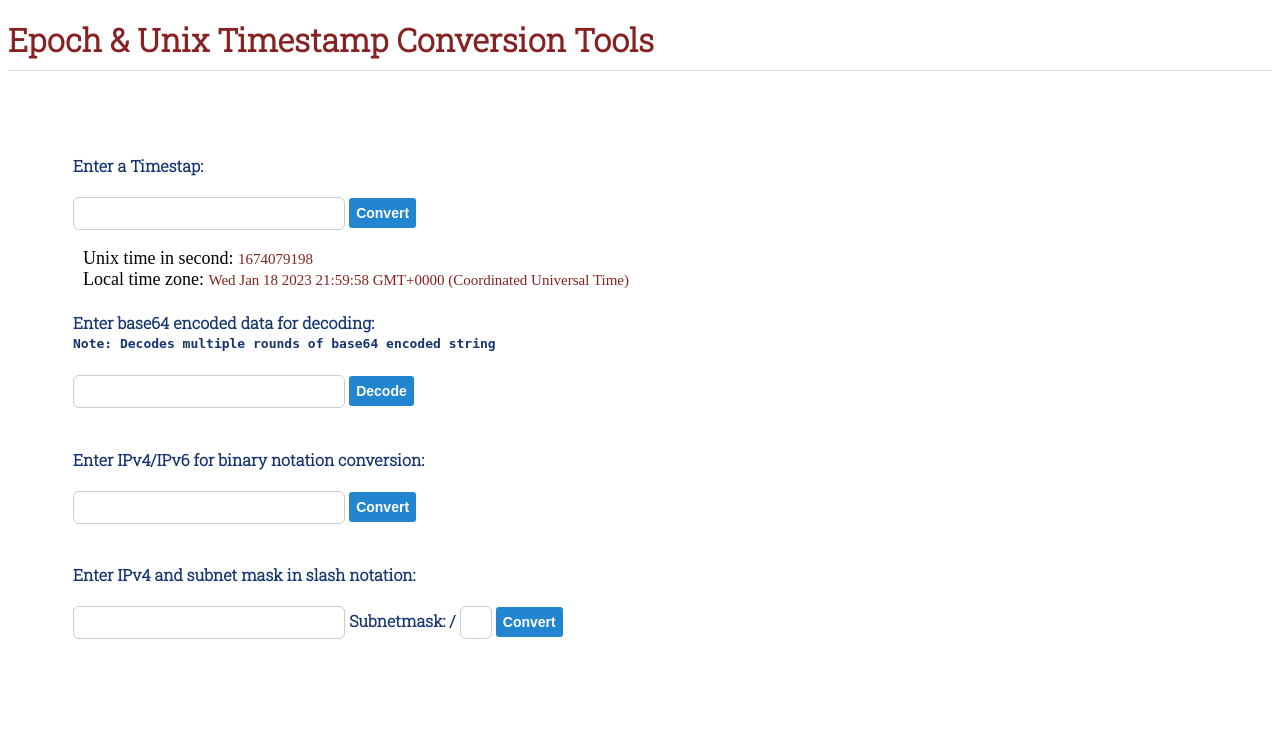
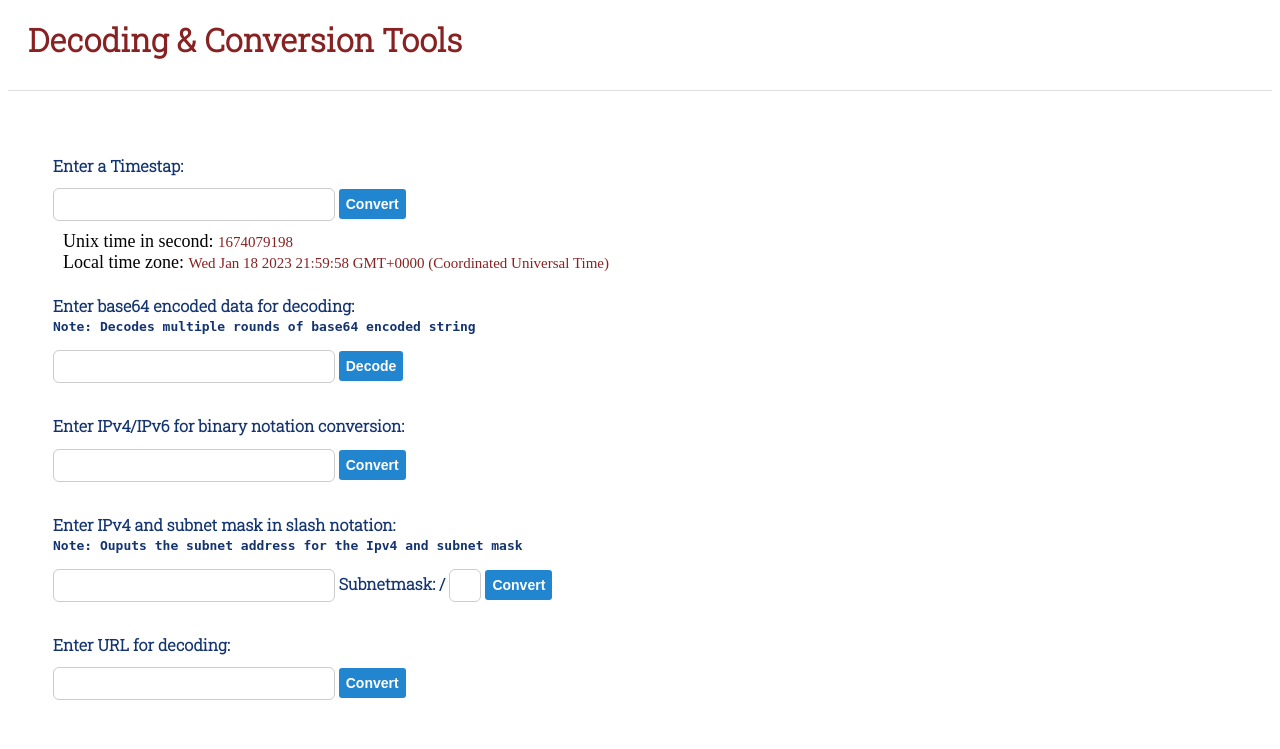
Before and after one commit to charlesokeke/Conversion-tools, a Flask app: page / in a window 1280 px wide. Shown: the top 749 px of the page. Run offline with Flask 2, Linux system fonts and the light colour scheme.

Commit message:
modified server file

```diff
--- a/server.py
+++ b/server.py
@@ -3,6 +3,7 @@ from datetime import datetime
 import base64
 import ipaddress
 import re
+import urllib
 
 app = Flask(__name__)
 
@@ -84,5 +85,25 @@ def get_ip_subnet():
     ip_subnet = str(ipaddress.ip_network(ip_address + '/' + subnet_mask, strict=False))
     return render_template('test.html',ip_subnet=ip_subnet)
 
+
+@app.route('/test5', methods=['POST'])
+def get_url():
+
+    try:
+        url = request.form['url_decode']
+        url_check = urllib.parse.urlparse(url)
+        if url:
+            url = urllib.parse.unquote(url)
+            url = urllib.parse.unquote_plus(url)
+        elif isinstance(url, unicode):
+            url = urllib.parse.quote(url.encode('utf8'))
+            url = urllib.parse.unquote(url)
+            url = urllib.parse.unquote_plus(url)
+        else:
+            return render_template('test.html',url_error="invalid url")
+        return render_template('test.html',url_decoded=url)
+    except:
+         return render_template('test.html',url_error="invalid url")
+
 if __name__ == '__main__':
     app.run(debug=True)
--- a/templates/test.html
+++ b/templates/test.html
@@ -1,7 +1,7 @@
 <!DOCTYPE html>
 <html>
 <head>
-    <title>Data Collection Form</title>
+    <title>Conversion tools</title>
 	<link rel="preconnect" href="https://fonts.googleapis.com">
    <link rel="preconnect" href="https://fonts.gstatic.com" crossorigin>
     <link href="https://fonts.googleapis.com/css2?family=Roboto+Slab:wght@300&display=swap" rel="stylesheet">
@@ -16,7 +16,6 @@
         input {
             width: 30%;
             padding: 8px 15px;
-            margin: 8px 0;
             box-sizing: border-box;
             border: 1px solid #ccc;
             border-radius: 6px;
@@ -75,7 +74,7 @@
 
      .some-page-wrapper {
              margin: 15px;
-			 padding:50px
+			 padding:30px
 
 
 
@@ -97,8 +96,9 @@ h1 {
     border-bottom: 1px solid #dedede;
     font-size: 2.1em;
     color: #822;
-    padding-bottom: 10px;
+    padding-bottom: 30px;
     margin-bottom: 14px;
+	padding-left:20px;
 }
 
 h1, h2, h3 {
@@ -151,7 +151,6 @@ form {
 .h2-input-labels {
     font-size: 1em;
     color: #143470;
-    margin-bottom: 14px;
     padding: 0;
 	font-weight: bold;
 
@@ -170,7 +169,7 @@ form {
 </head>
 <body>
        <div>
-		  <h1> Epoch & Unix Timestamp Conversion Tools</h1>
+		  <h1> Decoding & Conversion Tools</h1>
       </div>
 
 
@@ -291,7 +290,7 @@ form {
       <div class='blue-column'>
 	   <section>
         <form action="test4" method="post">
-	       <h2 class="h2-input-labels"> Enter IPv4 and subnet mask in slash notation:</h2>
+	       <h2 class="h2-input-labels"> Enter IPv4 and subnet mask in slash notation: <br/> <code>Note: Ouputs the subnet address for the Ipv4 and subnet mask</code></h2>
             <input name="ip" id="ip" required></input>
 	       <label class="h2-input-labels">Subnetmask: /</label>
 		   <input style="width:3%;"  name="subnet_mask" id="ip_subnet" required></input>
@@ -307,6 +306,46 @@ form {
 		<h3 style="margin-bottom:0px;margin-top:0px;"> Subnet address:</h3>
 			 <p  style="padding:0px; margin:0px"> Subnet: <span class="unix-time-font-size" style="color:red;">{{ ip_subnet }}</span></p>
 		{% endif %}
+		</div>
+		<div>
+
+
+		</div>
+      </div>
+    </div>
+  </div>
+  </section>
+
+
+  <section>
+  <div class='row'>
+    <div class='column'>
+      <div class='blue-column'>
+
+        <form action="test5" method="post">
+
+	        <h2  class="h2-input-labels">Enter URL for decoding:</h2>
+            <input name="url_decode" id="url_decode" required></input>
+            <button type="submit" value="Submit"> Convert</button>
+	    </form>
+
+      </div>
+    </div>
+    <div class='column'>
+      <div class='green-column flex-container'>
+        <div>{% if url_decoded %}
+		<h3 style="margin-bottom:0px;margin-top:0px;">  Decoded URL:</h3>
+			 <div>
+			    <p  style="padding:3px; margin:0px; width:400px;word-break: break-all;box-shadow: rgba(67, 71, 85, 0.27) 0px 0px 0.25em, rgba(90, 125, 188, 0.05) 0px 0.25em 1em">  {{ url_decoded }}
+
+				</p>
+				    <button onclick="copyText()">Copy text</button>
+
+			 </div>
+			  {% elif url_error %}
+			        <p> {{ url_error }}</p>
+		     {% endif %}
+
 		</div>
 		<div>
 
```
Also changed, not shown: 1 other file.
